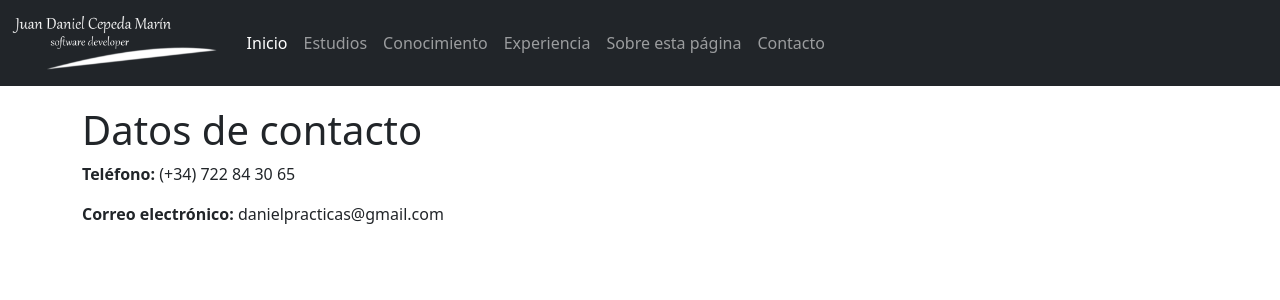
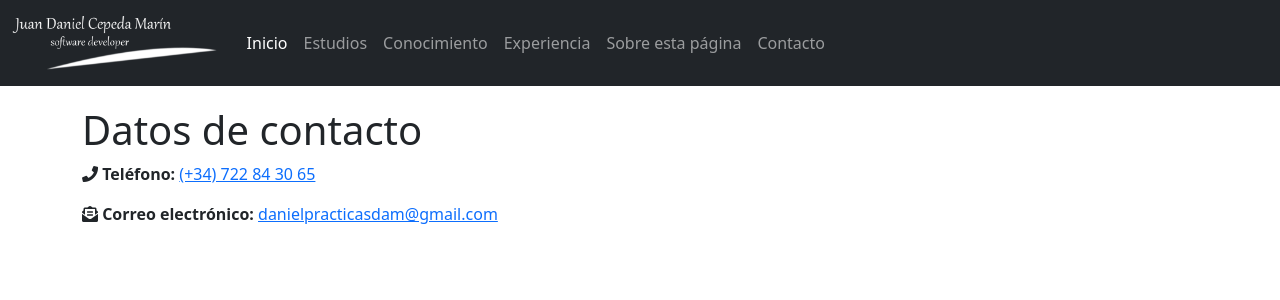
Before and after one commit to jdanielc/daniel-pagina-presentacion, an Angular app: page /contact in a window 1280 px wide. Shown: the top 300 px of the page. Built offline with nearby package versions, Linux system fonts and the light colour scheme.

Commit message:
minor fixes

```diff
--- a/src/app/components/contact/contact.component.html
+++ b/src/app/components/contact/contact.component.html
@@ -3,10 +3,13 @@
 <div class="animated fadeIn">
     <h2></h2>
     <div>
-        <p><b>Teléfono:</b> (+34) 722 84 30 65</p>
+        <p> <i class="fas fa-phone"></i>
+            <b> Teléfono: </b> <a href="tel:+34722843065">(+34) 722 84 30 65</a></p>
     </div>
     <div>
-        <p><b>Correo electrónico:</b> danielpracticas@gmail.com</p>
+        <p> <i class="fas fa-envelope-open-text"></i>
+            <b> Correo electrónico: </b><a href="mailto:danielpracticasdam@gmail.com">danielpracticasdam@gmail.com</a>
+        </p>
     </div>
     <div>
         <!-- <p><b>Dirección</b> La Palma del Cdo., Huelva, C/Escultor Francisco Joaquin Moreno Daza Nº 12</p> -->
--- a/src/app/components/heroe-tarjeta/heroe-tarjeta.component.css
+++ b/src/app/components/heroe-tarjeta/heroe-tarjeta.component.css
@@ -1,3 +1,7 @@
 .card-img-top {
     height: 300px !important;
 }
+
+.card-text {
+    text-overflow: scroll;
+}
--- a/src/app/services/heroes.service.ts
+++ b/src/app/services/heroes.service.ts
@@ -7,7 +7,7 @@ export class HeroesService{
     private heroes: Heroe[] = [
         {
           nombre: "Java",
-          bio: "Conocimientos y experiencia en desarrollo movil, escritorio y backend-web usando Java version 6/8/11. ",
+          bio: "Conocimientos y experiencia en desarrollo movil, escritorio y backend-web usando Java version 6/8/11.",
           img: "assets/img/java.jpg",
           aparicion: "1941-11-01",
           casa:"DC",
@@ -38,7 +38,7 @@ export class HeroesService{
           wiki: "PHP (acrónimo recursivo de PHP: Hypertext Preprocessor) es un lenguaje de código abierto muy popular especialmente adecuado para el desarrollo web y que puede ser incrustado en HTML. El código PHP suele ser procesado en un servidor web por un intérprete PHP implementado como un módulo, un daemon o como un ejecutable de interfaz de entrada común (CGI)."
         },
         {
-          nombre: "Angular",
+          nombre: "Angular 10",
           bio: "Conocimiento inicial en desarrollo web front-end con Angular 10",
           img: "assets/img/angular.png",
           aparicion: "1940-06-01",
```
Also changed, not shown: src/assets/img/angular.png.
